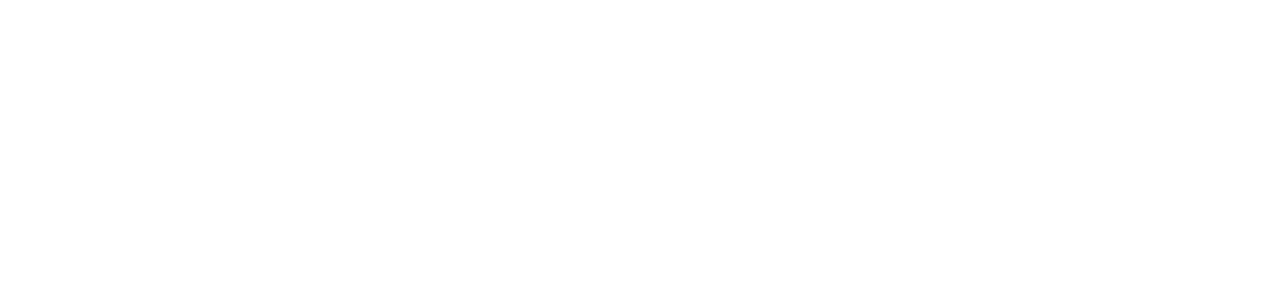
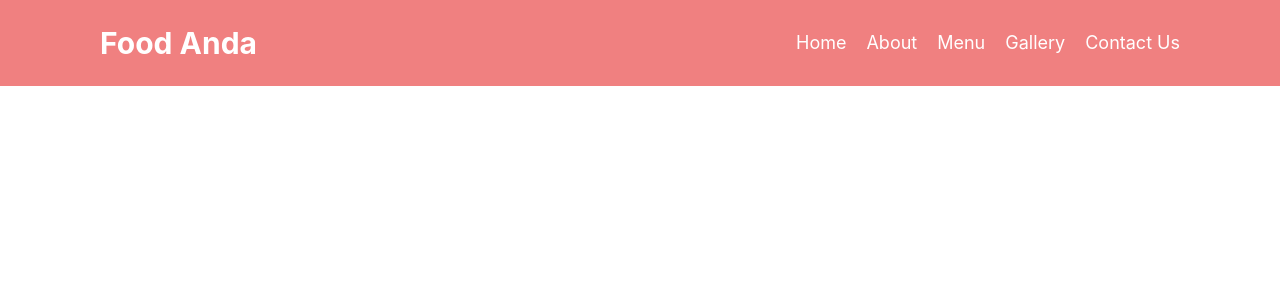
Before and after one commit to EhsanEIK/react-meal-db-website, a React (Create React App) app: page / in a window 1280 px wide. Shown: the top 300 px of the page. Built offline with nearby package versions, Linux system fonts and the light colour scheme.

Commit message:
added navbar

```diff
--- a/src/App.js
+++ b/src/App.js
@@ -1,9 +1,10 @@
-import logo from './logo.svg';
 import './App.css';
+import Header from './components/Header/Header';
 
 function App() {
   return (
-    <div className="App">
+    <div>
+      <Header></Header>
     </div>
   );
 }
--- /dev/null
+++ b/src/components/Header/Header.css
@@ -0,0 +1,24 @@
+nav {
+    display: flex;
+    align-items: center;
+    justify-content: space-between;
+    background-color: lightcoral;
+    color: white;
+    padding-left: 100px;
+    padding-right: 100px;
+}
+
+nav h2 {
+    font-size: 30px;
+}
+
+nav a {
+    text-decoration: none;
+    color: white;
+    font-size: 18px;
+    margin-left: 20px;
+}
+
+nav a:hover {
+    color: blue;
+}
--- /dev/null
+++ b/src/components/Header/Header.js
@@ -0,0 +1,21 @@
+import React from 'react';
+import './Header.css';
+
+const Header = () => {
+    return (
+        <div>
+            <nav>
+                <h2>Food Anda</h2>
+                <div>
+                    <a href="/home">Home</a>
+                    <a href="/about">About</a>
+                    <a href="/menu">Menu</a>
+                    <a href="/gallery">Gallery</a>
+                    <a href="/contact">Contact Us</a>
+                </div>
+            </nav>
+        </div>
+    );
+};
+
+export default Header;
```
